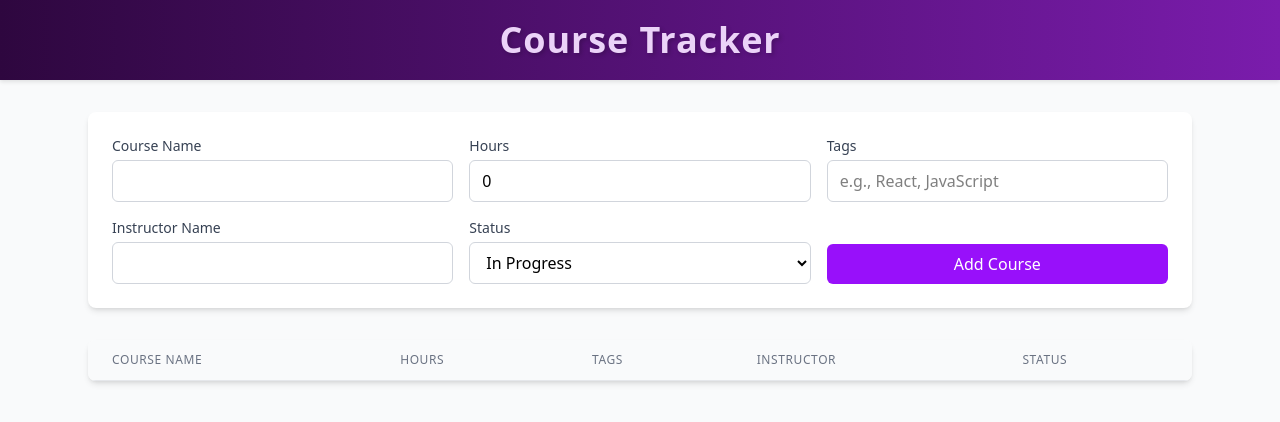
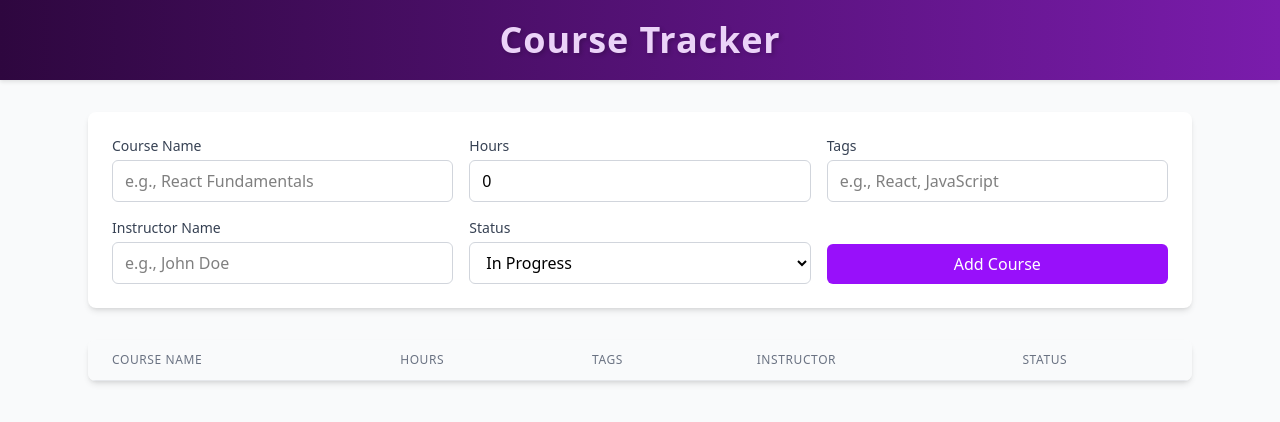
Before and after one commit to devkoushiik/course_tracker, a Next.js app: page / in a window 1280 px wide. Shown: the top 422 px of the page. Built offline with nearby package versions, Linux system fonts and the light colour scheme.

Commit message:
avoid duplicate added

```diff
--- a/app/components/CourseForm.tsx
+++ b/app/components/CourseForm.tsx
@@ -1,6 +1,7 @@
 "use client";
 
 import React, { useState, useEffect } from 'react';
+import toast, { Toaster } from 'react-hot-toast';
 
 interface Course {
   id: string;
@@ -30,6 +31,26 @@ const CourseForm = () => {
 
   const handleSubmit = (e: React.FormEvent) => {
     e.preventDefault();
+
+    // Check for duplicate course
+    const isDuplicate = courses.some(
+      course =>
+        course.course_name.toLowerCase() === formData.course_name.toLowerCase() &&
+        course.instructor_name.toLowerCase() === formData.instructor_name.toLowerCase()
+    );
+
+    if (isDuplicate) {
+      toast.error('This course with the same instructor already exists!', {
+        duration: 4000,
+        position: 'top-center',
+        style: {
+          background: '#2E073F',
+          color: '#fff',
+        },
+      });
+      return;
+    }
+
     const newCourse = {
       ...formData,
       id: Date.now().toString()
@@ -44,6 +65,15 @@ const CourseForm = () => {
       instructor_name: '',
       status: 'in_progress'
     });
+
+    toast.success('Course added successfully!', {
+      duration: 3000,
+      position: 'top-center',
+      style: {
+        background: '#7A1CAC',
+        color: '#fff',
+      },
+    });
   };
 
   const handleChange = (e: React.ChangeEvent<HTMLInputElement | HTMLSelectElement>) => {
@@ -56,6 +86,7 @@ const CourseForm = () => {
 
   return (
     <div className="max-w-6xl mx-auto px-6 pt-8">
+      <Toaster />
       <form onSubmit={handleSubmit} className="bg-white rounded-lg shadow-md p-6 mb-8">
         <div className="grid grid-cols-1 md:grid-cols-2 lg:grid-cols-3 gap-4">
           <div>
@@ -67,6 +98,7 @@ const CourseForm = () => {
               onChange={handleChange}
               className="w-full px-3 py-2 border border-gray-300 rounded-md focus:outline-none focus:ring-2 focus:ring-purple-500"
               required
+              placeholder="e.g., React Fundamentals"
             />
           </div>
           <div>
@@ -78,6 +110,7 @@ const CourseForm = () => {
               onChange={handleChange}
               className="w-full px-3 py-2 border border-gray-300 rounded-md focus:outline-none focus:ring-2 focus:ring-purple-500"
               required
+              placeholder="e.g., 10"
             />
           </div>
           <div>
@@ -100,6 +133,7 @@ const CourseForm = () => {
               onChange={handleChange}
               className="w-full px-3 py-2 border border-gray-300 rounded-md focus:outline-none focus:ring-2 focus:ring-purple-500"
               required
+              placeholder="e.g., John Doe"
             />
           </div>
           <div>
```
Also changed, not shown: package.json (+5 -4 lines), 1 other file (tests, documents, lock files or other folders).
